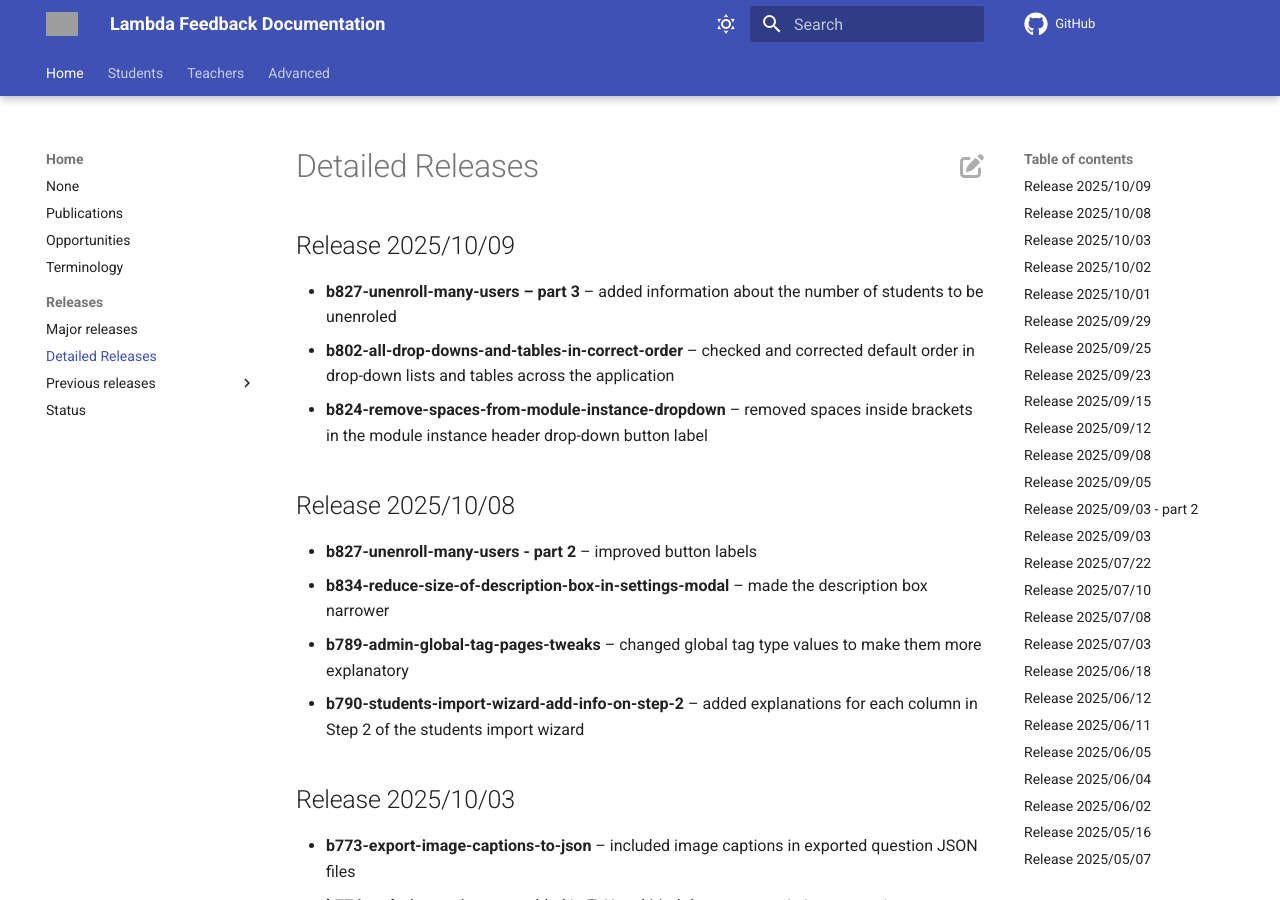
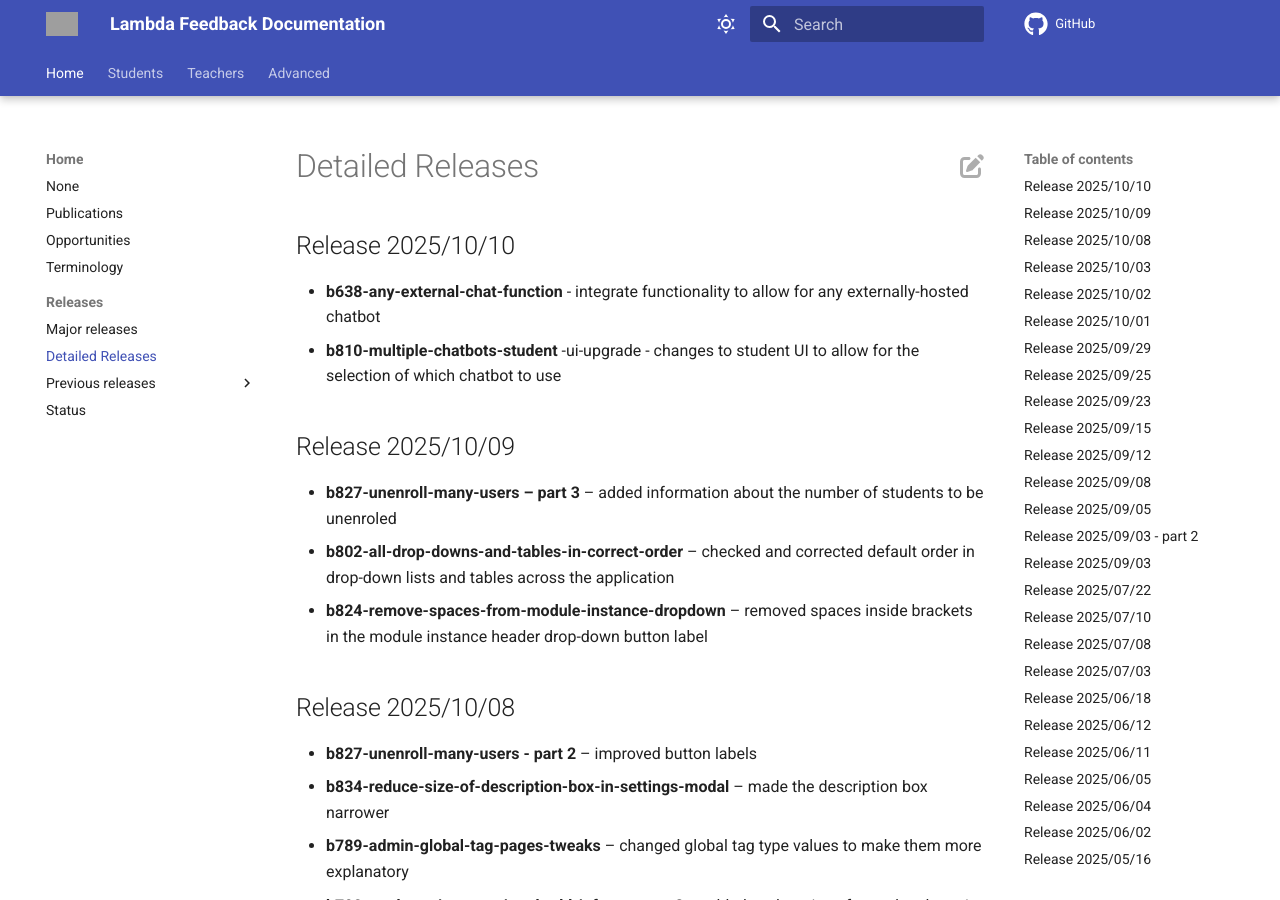
Before and after one commit to lambda-feedback/user-documentation, an MkDocs documentation site: the page built from docs/releases/detailed_releases.md, in a window 1280 px wide and 900 px high. Built offline with MkDocs 1.6.1 and Material for MkDocs 9.7.7, drawn with Linux system fonts in a browser that asks for light colours; comment, search, counter and statistics services are not loaded; grey boxes are pictures that could not be loaded.

Commit message:
Release 2025/10/10 added

```diff
--- a/docs/releases/detailed_releases.md
+++ b/docs/releases/detailed_releases.md
@@ -1,3 +1,8 @@
+## Release 2025/10/10
+
+- **b638-any-external-chat-function** - integrate functionality to allow for any externally-hosted chatbot
+- **b810-multiple-chatbots-student** -ui-upgrade - changes to student UI to allow for the selection of which chatbot to use
+
 ## Release 2025/10/09
 
 - **b827-unenroll-many-users – part 3** – added information about the number of students to be unenroled
```
